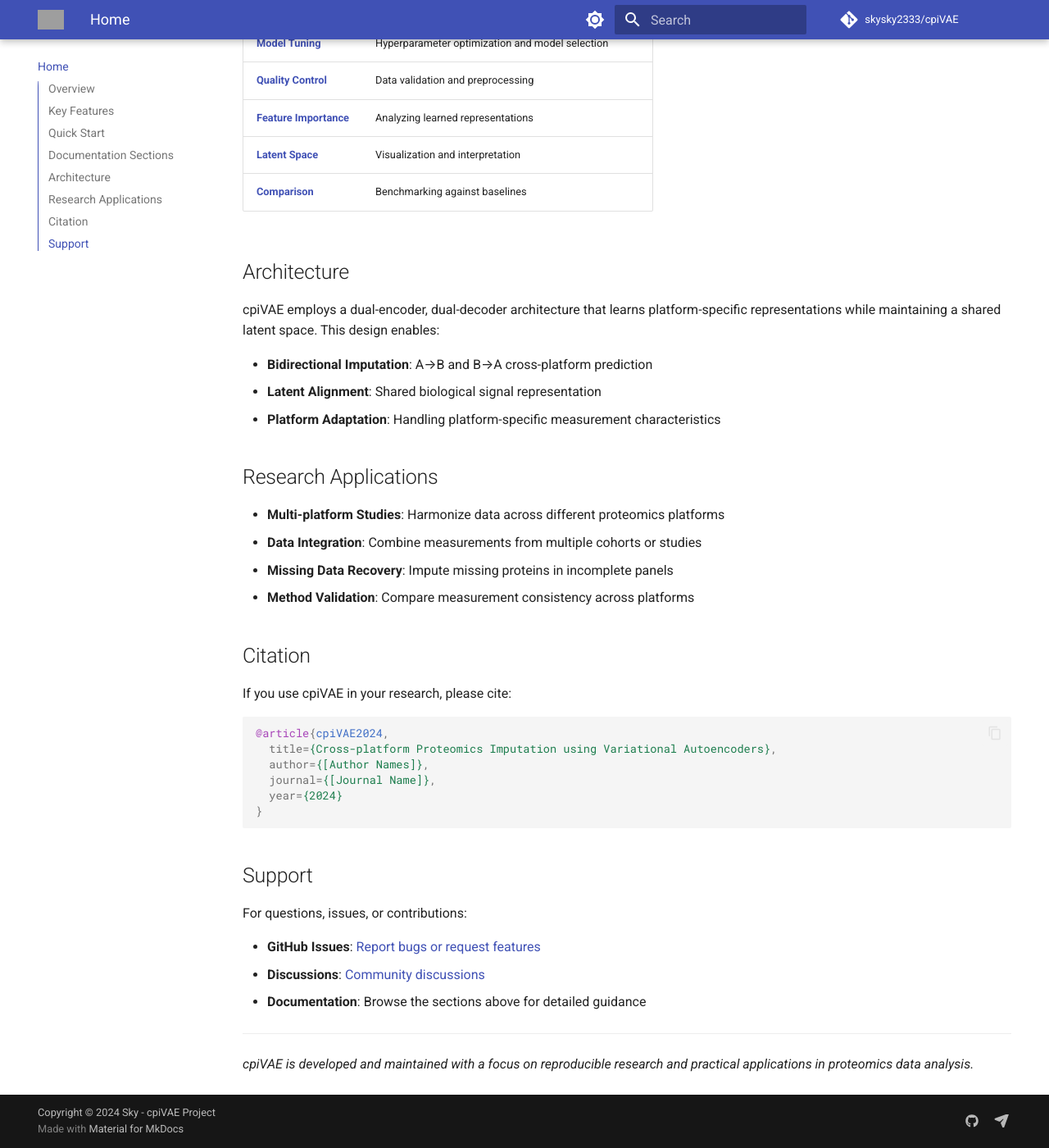
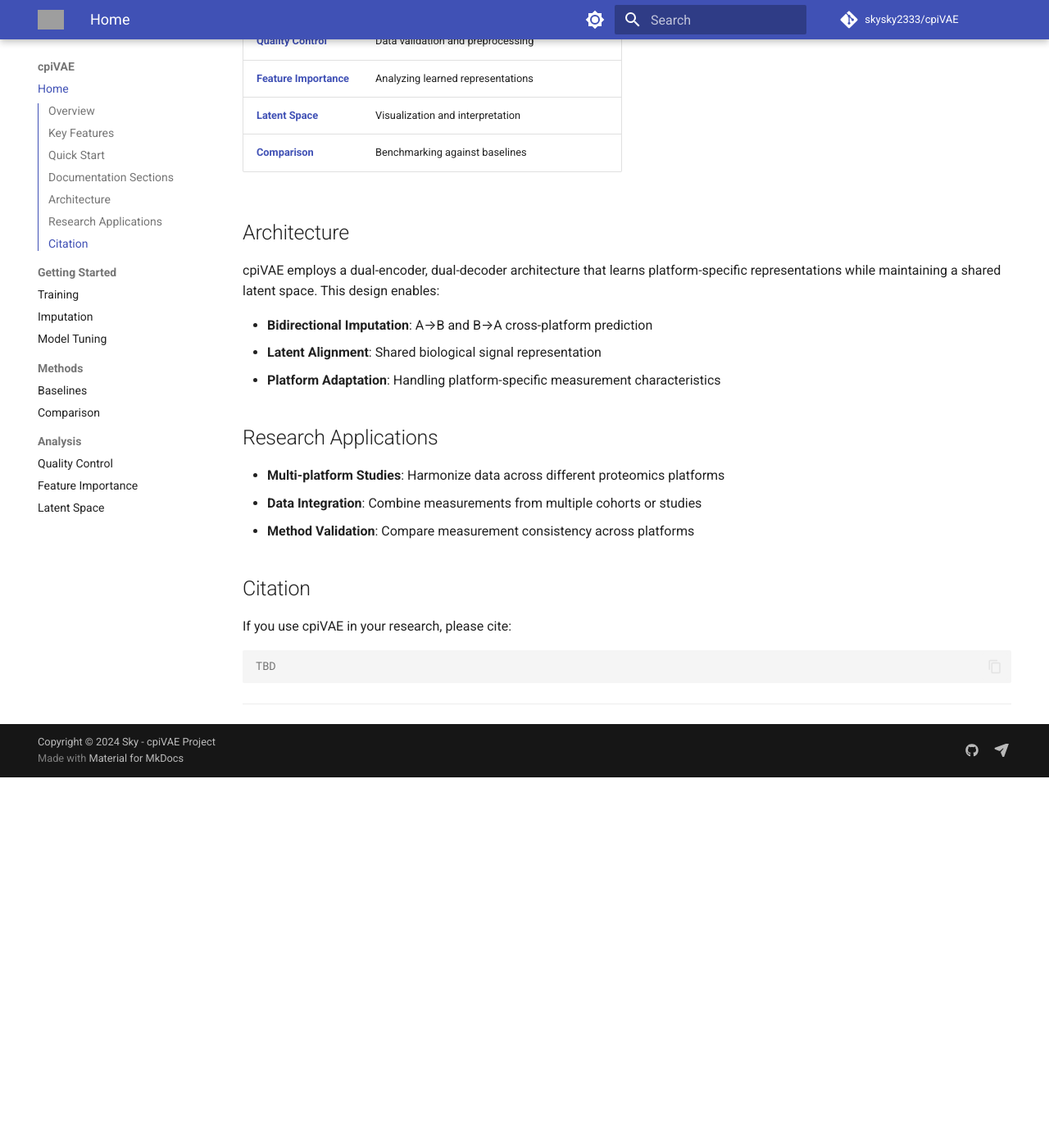
Before and after one commit to skysky2333/cpiVAE, an MkDocs documentation site: the page built from docs/index.md, in a window 1280 px wide and 1400 px high, scrolled down 1473 px. Shown: the whole window at 82% size. Built offline with MkDocs 1.6.1 and Material for MkDocs 9.7.7, drawn with Linux system fonts in a browser that asks for light colours; comment, search, counter and statistics services are not loaded; the version menu is left out; after the commit the page ends 2421 px from its top, so only the background shows below that; some of the changed text lies outside the part shown; grey boxes are pictures that could not be loaded.

Commit message:
Refine documentation

````diff
--- a/docs/index.md
+++ b/docs/index.md
@@ -1,6 +1,6 @@
 # cpiVAE: Cross-platform Proteomics Imputation using Variational Autoencoders
 
-Welcome to the comprehensive documentation for **cpiVAE**, a state-of-the-art framework for cross-platform proteomics data imputation using Variational Autoencoders.
+Welcome to the comprehensive documentation for **cpiVAE**, a highly customizable and user friendly framework for cross-platform proteomics data imputation using Variational Autoencoders.
 
 ## Overview
 
@@ -61,7 +61,6 @@ cpiVAE employs a dual-encoder, dual-decoder architecture that learns platform-sp
 
 - **Multi-platform Studies**: Harmonize data across different proteomics platforms
 - **Data Integration**: Combine measurements from multiple cohorts or studies
-- **Missing Data Recovery**: Impute missing proteins in incomplete panels
 - **Method Validation**: Compare measurement consistency across platforms
 
 ## Citation
@@ -69,22 +68,7 @@ cpiVAE employs a dual-encoder, dual-decoder architecture that learns platform-sp
 If you use cpiVAE in your research, please cite:
 
 ```bibtex
-@article{cpiVAE2024,
-  title={Cross-platform Proteomics Imputation using Variational Autoencoders},
-  author={[Author Names]},
-  journal={[Journal Name]},
-  year={2024}
-}
+TBD
 ```
 
-## Support
-
-For questions, issues, or contributions:
-
-- **GitHub Issues**: [Report bugs or request features](https://github.com/skysky2333/cpiVAE/issues)
-- **Discussions**: [Community discussions](https://github.com/skysky2333/cpiVAE/discussions)
-- **Documentation**: Browse the sections above for detailed guidance
-
 ---
-
-*cpiVAE is developed and maintained with a focus on reproducible research and practical applications in proteomics data analysis.*
--- a/mkdocs.yml
+++ b/mkdocs.yml
@@ -28,7 +28,6 @@ theme:
         icon: material/brightness-4
         name: Switch to light mode
   features:
-    - navigation.tabs
     - navigation.sections
     - navigation.expand
     - navigation.path
````
Also changed, not shown: other parts of docs/index.md (+3 -3 lines), README.md (+5 -10 lines).
